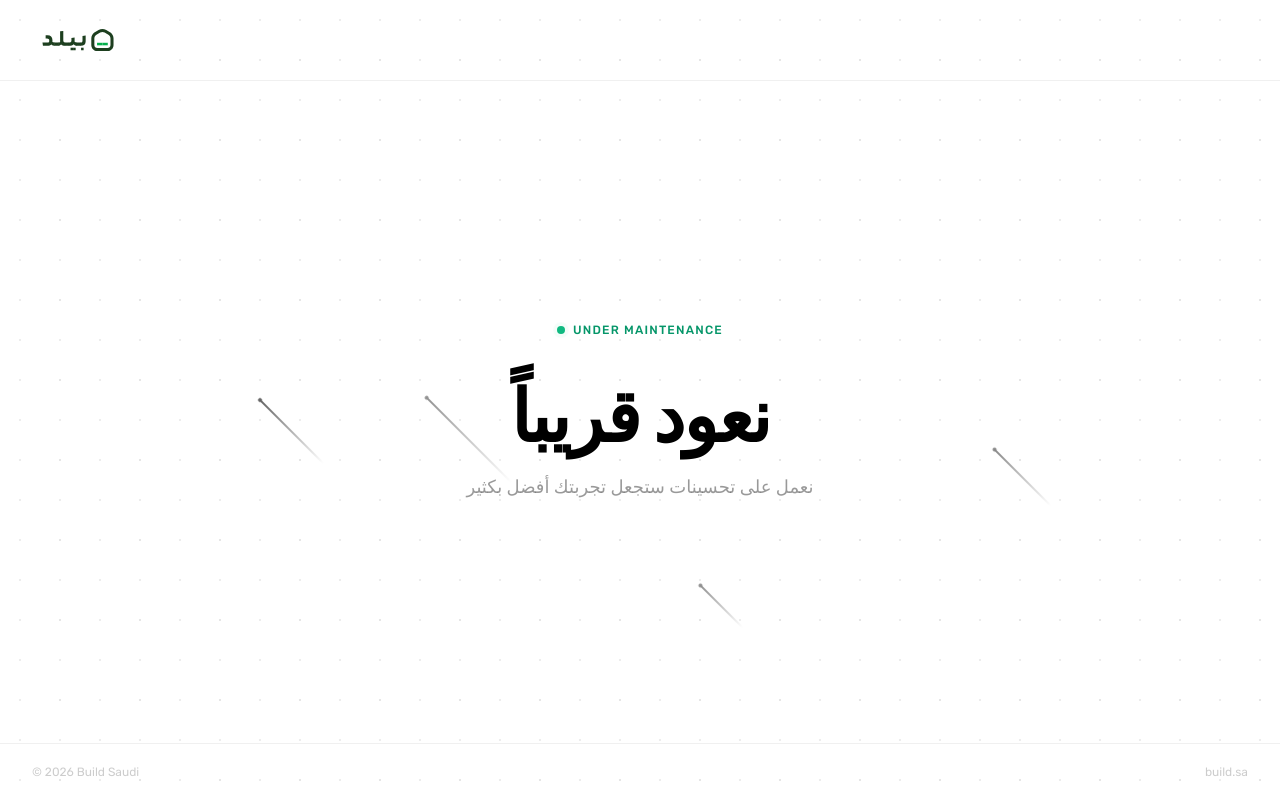
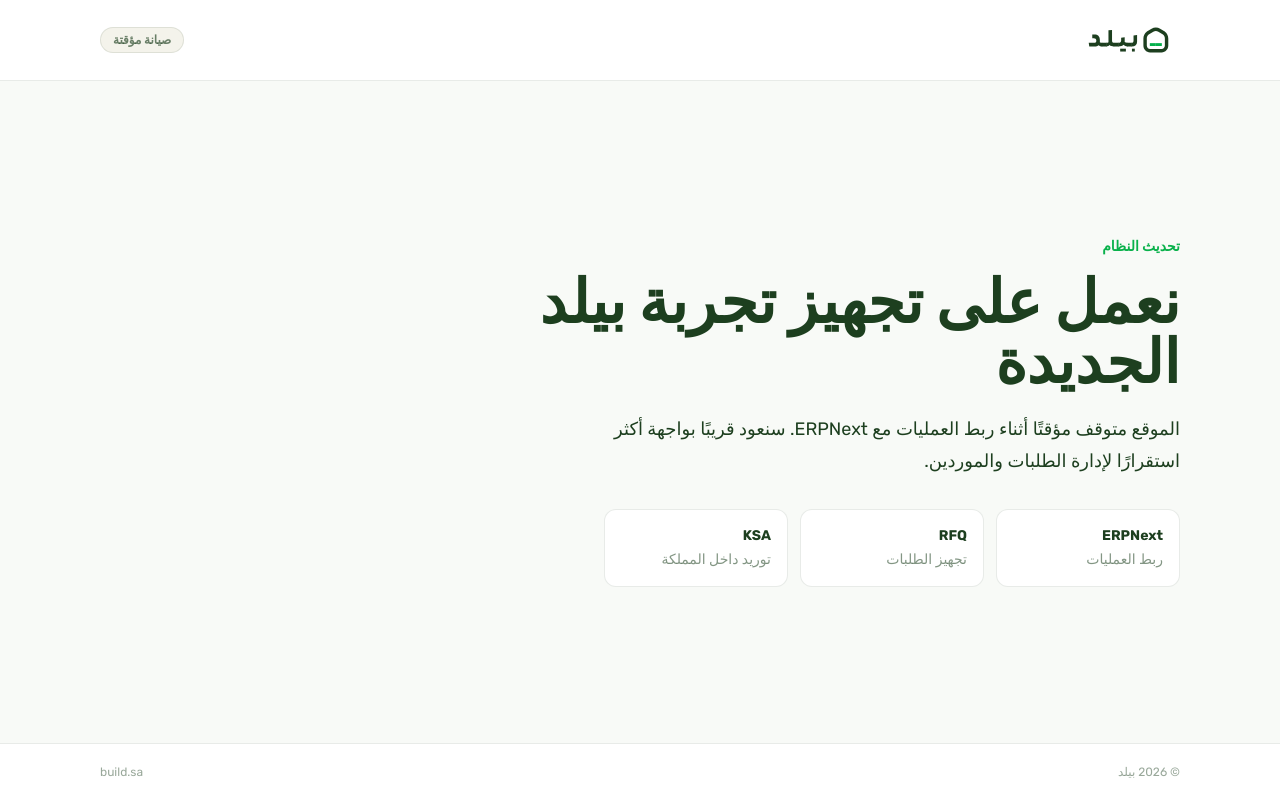
Before and after one commit to sulaimanalsuqub/buildsaudi, a Next.js app: page /maintenance in a window 1280 px wide. Built offline with nearby package versions, Linux system fonts and the light colour scheme; no server answers.

Commit message:
Refine maintenance page

```diff
--- a/app/maintenance/page.tsx
+++ b/app/maintenance/page.tsx
@@ -2,98 +2,51 @@ import Image from "next/image";
 
 export default function MaintenancePage() {
   return (
-    <>
-      <style>{`
-        @keyframes meteor {
-          0%   { transform: translateX(0) translateY(0) rotate(-45deg); opacity: 1; }
-          100% { transform: translateX(600px) translateY(600px) rotate(-45deg); opacity: 0; }
-        }
-        .meteor {
-          position: absolute;
-          width: 2px;
-          border-radius: 9999px;
-          background: linear-gradient(to bottom, #000, transparent);
-          animation: meteor linear infinite;
-          opacity: 0;
-        }
-        .meteor::before {
-          content: '';
-          position: absolute;
-          top: 0; left: 0;
-          width: 4px; height: 4px;
-          border-radius: 50%;
-          background: #000;
-          transform: translate(-1px, -1px);
-        }
-      `}</style>
+    <main className="flex min-h-screen flex-col bg-[#F8FAF7] text-[#1D3F1F]" dir="rtl">
+      <header className="border-b border-[#1D3F1F]/10 bg-white">
+        <div className="mx-auto flex h-20 w-full max-w-[1120px] items-center justify-between px-5">
+          <Image src="/brand/logo-ar.svg" alt="بيلد" width={4302} height={1500} className="h-9 w-auto" priority />
+          <span className="rounded-full border border-[#1D3F1F]/10 bg-[#F4F3EB] px-3 py-1 text-xs font-semibold text-[#1D3F1F]/65">
+            صيانة مؤقتة
+          </span>
+        </div>
+      </header>
 
-      <main className="min-h-screen flex flex-col relative overflow-hidden"
-        style={{
-          backgroundColor: "#fff",
-          backgroundImage: `
-            radial-gradient(circle, #00000012 1px, transparent 1px),
-            radial-gradient(circle, #00000008 1px, transparent 1px)
-          `,
-          backgroundSize: "40px 40px, 80px 80px",
-          backgroundPosition: "0 0, 20px 20px",
-        }}
-      >
-        {/* Shooting stars */}
-        {[
-          { top: "5%",  left: "10%", height: 120, delay: "0s",    duration: "3.5s" },
-          { top: "15%", left: "55%", height: 80,  delay: "1.2s",  duration: "2.8s" },
-          { top: "2%",  left: "75%", height: 150, delay: "2.5s",  duration: "4s"   },
-          { top: "30%", left: "30%", height: 60,  delay: "3.8s",  duration: "3s"   },
-          { top: "8%",  left: "88%", height: 100, delay: "0.8s",  duration: "3.2s" },
-          { top: "20%", left: "5%",  height: 90,  delay: "4.5s",  duration: "2.6s" },
-        ].map((m, i) => (
-          <div
-            key={i}
-            className="meteor"
-            style={{
-              top: m.top,
-              left: m.left,
-              height: `${m.height}px`,
-              animationDelay: m.delay,
-              animationDuration: m.duration,
-            }}
-          />
-        ))}
+      <section className="flex flex-1 items-center">
+        <div className="mx-auto w-full max-w-[1120px] px-5 py-16">
+          <div className="max-w-2xl">
+            <p className="text-sm font-semibold text-[#09B14B]">تحديث النظام</p>
+            <h1 className="mt-4 text-4xl font-bold leading-tight tracking-normal md:text-6xl">
+              نعمل على تجهيز تجربة بيلد الجديدة
+            </h1>
+            <p className="mt-5 max-w-xl text-lg leading-8 text-[#1D3F1F]/62">
+              الموقع متوقف مؤقتًا أثناء ربط العمليات مع ERPNext. سنعود قريبًا بواجهة أكثر استقرارًا لإدارة الطلبات والموردين.
+            </p>
 
-        {/* Top bar */}
-        <header className="relative z-10 px-8 py-6 border-b border-black/[0.06]">
-          <Image src="/brand/logo-ar.svg" alt="Build Saudi" width={120} height={32} className="h-8 w-auto" />
-        </header>
+            <div className="mt-8 grid max-w-xl gap-3 sm:grid-cols-3">
+              <div className="rounded-xl border border-[#1D3F1F]/10 bg-white p-4">
+                <p className="text-sm font-bold">ERPNext</p>
+                <p className="mt-1 text-sm text-[#1D3F1F]/55">ربط العمليات</p>
+              </div>
+              <div className="rounded-xl border border-[#1D3F1F]/10 bg-white p-4">
+                <p className="text-sm font-bold">RFQ</p>
+                <p className="mt-1 text-sm text-[#1D3F1F]/55">تجهيز الطلبات</p>
+              </div>
+              <div className="rounded-xl border border-[#1D3F1F]/10 bg-white p-4">
+                <p className="text-sm font-bold">KSA</p>
+                <p className="mt-1 text-sm text-[#1D3F1F]/55">توريد داخل المملكة</p>
+              </div>
+            </div>
+          </div>
+        </div>
+      </section>
 
-        {/* Center content */}
-        <div className="relative z-10 flex-1 flex flex-col items-center justify-center px-6 text-center">
-          {/* Status dot */}
-          <div className="flex items-center gap-2 mb-10">
-            <span className="relative flex h-2 w-2">
-              <span className="animate-ping absolute inline-flex h-full w-full rounded-full bg-emerald-400 opacity-75" />
-              <span className="relative inline-flex rounded-full h-2 w-2 bg-emerald-500" />
-            </span>
-            <span className="text-emerald-600 text-xs font-medium tracking-widest uppercase">
-              Under Maintenance
-            </span>
-          </div>
-
-          {/* Headline */}
-          <h1 className="text-black font-bold tracking-tight mb-4" style={{ fontSize: "clamp(2.5rem, 6vw, 4.5rem)", lineHeight: 1.1 }}>
-            نعود قريباً
-          </h1>
-
-          <p className="text-black/40 text-lg max-w-sm leading-relaxed">
-            نعمل على تحسينات ستجعل تجربتك أفضل بكثير
-          </p>
+      <footer className="border-t border-[#1D3F1F]/10 bg-white">
+        <div className="mx-auto flex w-full max-w-[1120px] items-center justify-between px-5 py-5 text-xs text-[#1D3F1F]/45">
+          <span>© {new Date().getFullYear()} بيلد</span>
+          <span dir="ltr">build.sa</span>
         </div>
-
-        {/* Bottom bar */}
-        <footer className="relative z-10 px-8 py-5 border-t border-black/[0.06] flex items-center justify-between">
-          <span className="text-black/20 text-xs">© {new Date().getFullYear()} Build Saudi</span>
-          <span className="text-black/20 text-xs">build.sa</span>
-        </footer>
-      </main>
-    </>
+      </footer>
+    </main>
   );
 }
```
